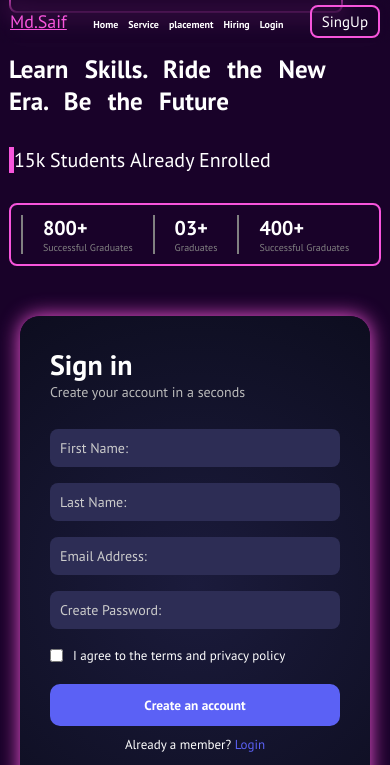
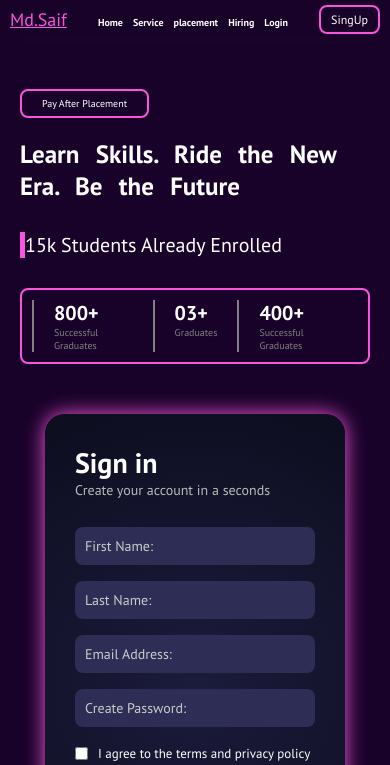
Before and after one commit to saifskd/jobs, a plain HTML site: page index.html in a window 390 px wide. Shown: the top 765 px of the page. Drawn offline with Linux system fonts and the light colour scheme.

Commit message:
Update style.css

```diff
--- a/style.css
+++ b/style.css
@@ -592,7 +592,7 @@ transition: all .4s ease;
     }
 
     .header_btn{
-        font-size: 15px;
+        font-size: 12px;
         padding: 5px 10px;
         height: auto;
         width: auto;
@@ -601,11 +601,19 @@ transition: all .4s ease;
     .home_page {
         flex-direction: column;
         height: auto;
+        margin-top: 50px;
+        padding: 0 20px;
     }
 
   .home_text h1 {
     font-size: 25px;
 }
+
+.home_text button{
+font-size: 10px;
+    padding: 6px 20px;
+    margin-bottom: 0px;
+  }
 
 .home_number{
     padding: 10px;
@@ -621,7 +629,8 @@ font-size: 20px;
 }
 
 .signup-container{
-    width: 350px;
+    width: 300px;
+    background-color:  transparent;
 }
 
 .get_foffer_frm {
```
